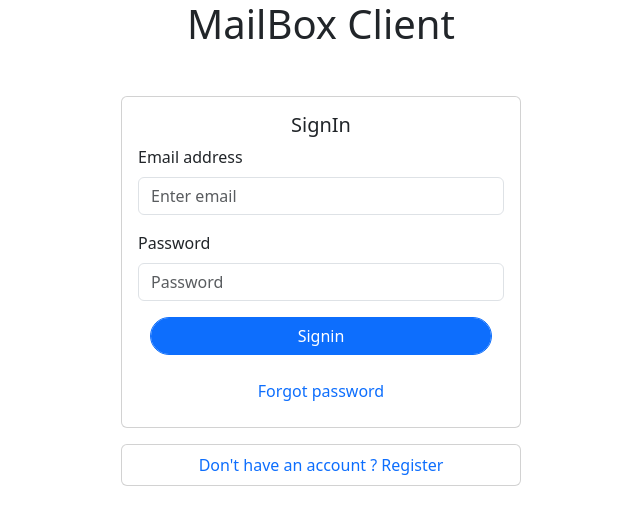
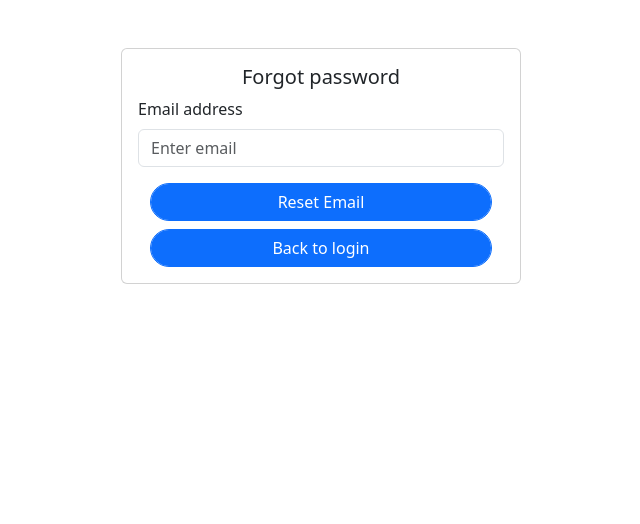
Before and after one commit to kunalkhairnar1198/MailBoxClientReactApp, a React (Create React App) app: page /forgotpass in a window 1280 px wide. Before the commit this address led to /. Shown: the top 524 px of the page, without its empty margins (319-959 px from the left). Built offline with nearby package versions, Linux system fonts and the light colour scheme.

Commit message:
Forgot password implement

```diff
--- a/src/App.js
+++ b/src/App.js
@@ -2,6 +2,7 @@ import { Switch, Route, Redirect } from "react-router-dom/cjs/react-router-dom.m
 import Signup from "./components/pages/Auth/Signup";
 import MainNavigation from "./components/Layout/MainNavigation";
 import { useSelector } from "react-redux";
+import Forgotpass from "./components/pages/Auth/Forgotpass";
 
 function App() {
   const isAuthentication = useSelector(state => state.auth.isAuthenticated)
@@ -12,11 +13,14 @@ function App() {
       <Switch>
         <Route exact path="/" component={Signup} />
 
+        <Route path='/forgotpass' component={Forgotpass}/>
+
         {isAuthentication ? (
           <Route path="/mainnavigation" component={MainNavigation} />
         ) : (
           <Redirect to="/" />
         )}
+
         <Redirect to="/" />
       </Switch>
    </>
--- /dev/null
+++ b/src/components/pages/Auth/Forgotpass.js
@@ -0,0 +1,75 @@
+import React, { useRef } from 'react'
+import {Button, Card, CardBody, Col, Form, Nav, NavLink, Row, Spinner} from 'react-bootstrap';
+import classes from './Signup.module.css';
+import { useHistory } from 'react-router-dom/cjs/react-router-dom.min';
+
+
+const Forgotpass = () => {
+    const EmailRef = useRef()
+    const navigate = useHistory()
+
+    const submitHandler =async(event)=>{
+        event.preventDefault()
+
+        const forgotPassmail = EmailRef.current.value;
+
+                try {
+                    const response = await fetch('https://identitytoolkit.googleapis.com/v1/accounts:sendOobCode?key=AIzaSyC7hFWT415CG0qrbxEA-rWcjlUwQQptWL4',{
+                        method: 'POST',
+                        body: JSON.stringify({
+                            email: forgotPassmail,
+                            requestType:"PASSWORD_RESET"
+                        }),
+                        headers: {
+                            'Content-Type': 'application/json'
+                        }
+                    })
+
+                    if(response.ok){
+                        const data = await response.json()
+                        navigate.replace('/')
+                        console.log(data)
+                    }else{
+                        const errorData = await response.json;
+                        console.error('passwordResetError', errorData)
+                    }
+                } catch (error) {
+                    console.log('password reset error',error)
+                }
+    }
+    const BacktoLogin =()=>{
+        navigate.replace('/')
+    }
+
+  return (
+    <section className='d-flex align-item-center justify-content-center mt-5 '>
+    <Row>
+        <Col className={classes.col}>
+            <Card className={classes.card}>
+                <CardBody>
+                  <Card.Title className='text-center'>Forgot password</Card.Title>
+                    <Form onSubmit={submitHandler}>
+                    <Form.Group className="mb-3" controlId="formBasicEmail">
+                        <Form.Label>Email address</Form.Label>
+                        <Form.Control type="email" placeholder="Enter email" ref={EmailRef}/>
+                    </Form.Group>
+
+                        <div className='container'>
+                            <Button variant="primary" className='form-control rounded-5' type="submit">
+                            Reset Email
+                            </Button>
+                            <Button variant="primary" onClick={()=>BacktoLogin()} className='form-control rounded-5 mt-2' type="submit">
+                            Back to login
+                            </Button>
+                        </div>
+                    </Form>
+                </CardBody>
+            </Card>
+        </Col>
+
+    </Row>
+</section>
+  )
+}
+
+export default Forgotpass
--- a/src/components/pages/Auth/Signup.js
+++ b/src/components/pages/Auth/Signup.js
@@ -5,6 +5,7 @@ import {useDispatch, useSelector}  from 'react-redux'
 import { LoaderActions } from '../../../Store/UI-Slice/loader-slice';
 import { useHistory } from 'react-router-dom/cjs/react-router-dom.min';
 import { AuthActions } from '../../../Store/Auth-Slice/auth-slice';
+import Forgotpass from './Forgotpass';
 
 const Signup = () => {
 
@@ -18,6 +19,10 @@ const Signup = () => {
 
     const switchHandler =()=>{
         setIsLogin(prevState => !prevState)
+    }
+
+    const forgotPassshandler =()=> {
+        history.replace('/forgotpass')
     }
 
     const SubmitHandler = async (event) => {
@@ -119,8 +124,8 @@ const Signup = () => {
                             </div>
 
                             <Nav className='mt-3'>
-                                <Nav.Link as={NavLink}  className='w-100 text-center'>
-                                   {!islogin ? 'Forgot password':''}
+                                <Nav.Link as={NavLink} onClick={forgotPassshandler} className='w-100 text-center'>
+                                   {!islogin && 'Forgot password'}
                                 </Nav.Link>
                             </Nav>
                             </Form>
@@ -140,6 +145,7 @@ const Signup = () => {
                 </Col>
 
             </Row>
+            {/* <Forgotpass/> */}
     </section>
     </>
   )
--- a/src/components/pages/MailComponent/Inbox/Inbox.js
+++ b/src/components/pages/MailComponent/Inbox/Inbox.js
@@ -5,7 +5,6 @@ import { useHistory, useLocation } from 'react-router-dom/cjs/react-router-dom.m
 import Dot from '../../../UI/Dot';
 import useFetchInbox from '../../../Hooks/useFetchInbox';
 import TableLoader from '../../../UI/TableLoader';
-import { useCallback } from 'react';
 
 
 
@@ -18,12 +17,12 @@ const Inbox = () => {
 
 
 
-  const changeSortingHandler =useCallback(()=>{
-    history.push({
-      pathname:location.pathname,
-      search :`?sort=${(isSortAscending ? 'desc' : 'asc')}`
-    })
-  },[])
+  // const changeSortingHandler =(()=>{
+  //   history.push({
+  //     pathname:location.pathname,
+  //     search :`?sort=${(isSortAscending ? 'desc' : 'asc')}`
+  //   })
+  // })
 
   const NavigateInboxDetailPage =(inboxId)=>{
       dispatch(markReadMail(inboxId))
@@ -65,7 +64,7 @@ const Inbox = () => {
 
   return (
     <Container className="mt-4">
-      <Button className='btn btn-dark mb-2' onClick={changeSortingHandler}>Sorting {isSortAscending ? 'Decending' : 'Ascending'}</Button>
+      {/* <Button className='btn btn-dark mb-2' onClick={changeSortingHandler}>Sorting {isSortAscending ? 'Decending' : 'Ascending'}</Button> */}
       <Card className="mx-auto" style={{ maxWidth: '150%', minWidth: '300px', maxHeight: '80vh'}}>
         <Card.Header as="h5" className="card-header-sticky">Inbox</Card.Header>
         <Card.Body style={{overflowY: 'auto' }}>
```
